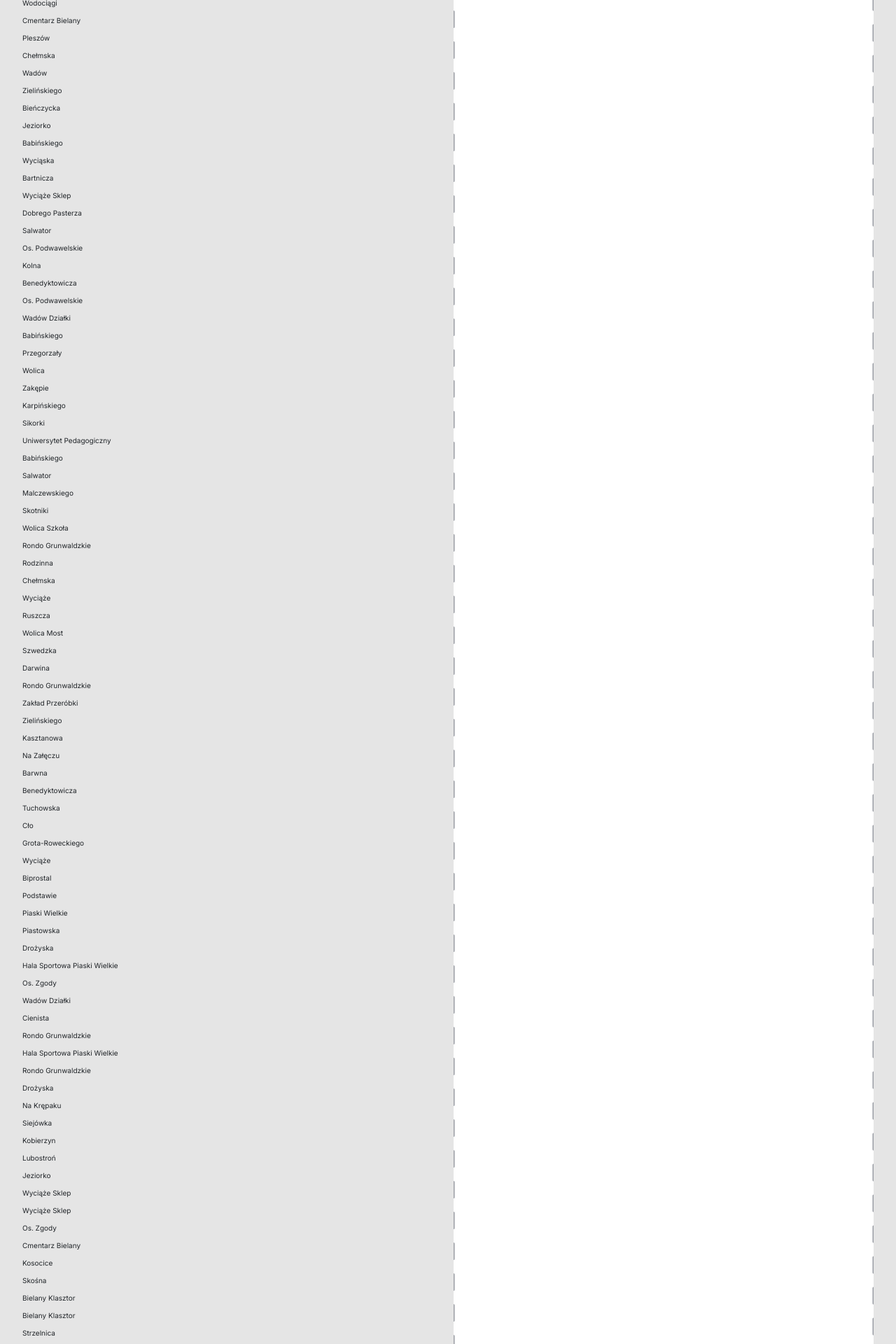
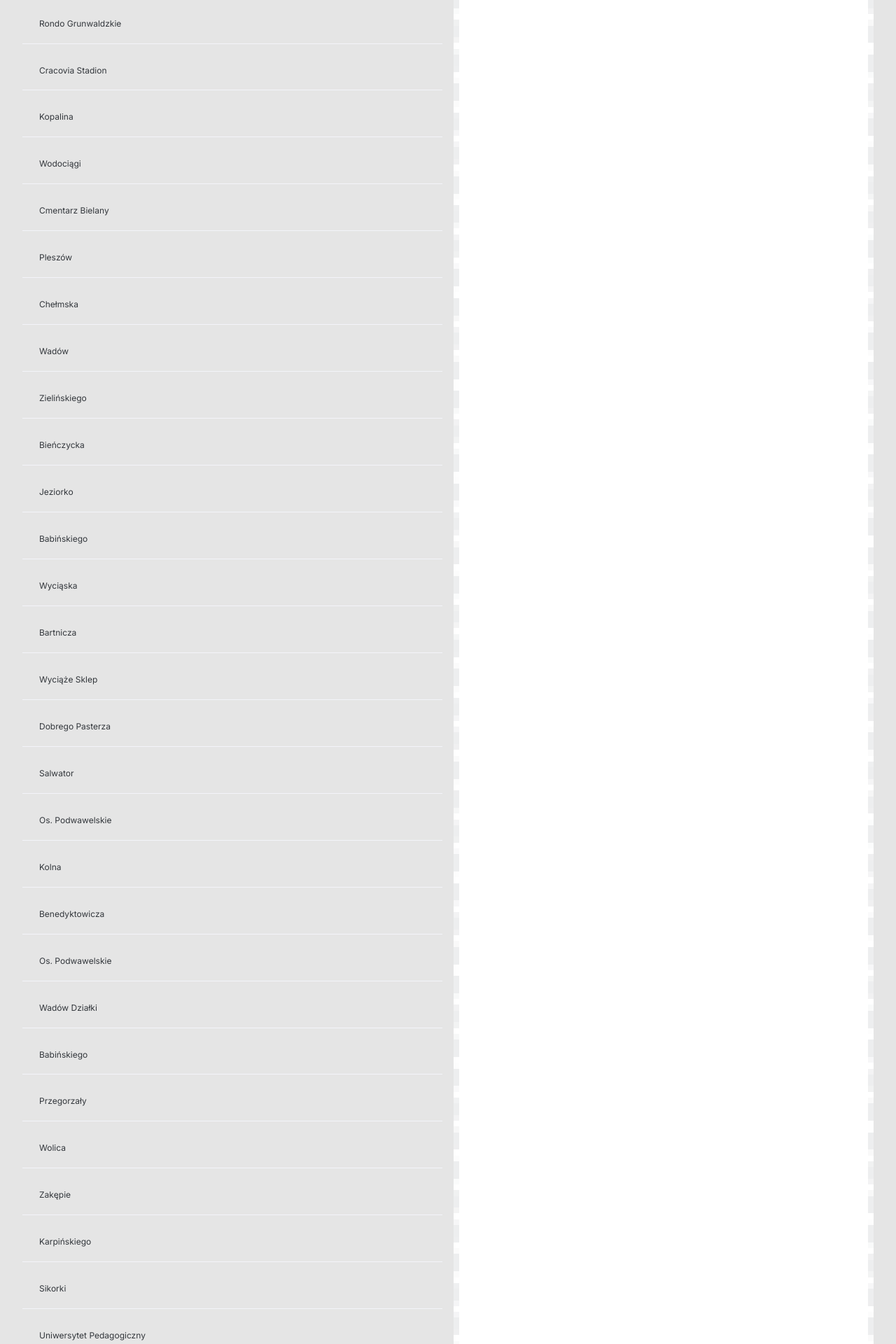
Before and after one commit to massqeen/bus-stops-timetable-app, a Vue app: page /stops in a window 1280 px wide. Shown: the part 340-2260 px from the top of the page at 70% size. Built offline with nearby package versions, Linux system fonts and the light colour scheme; data requests are answered from the project's data file.

Commit message:
Update styles of BusStopItem.vue

```diff
--- a/src/components/BusStopItem.vue
+++ b/src/components/BusStopItem.vue
@@ -16,13 +16,21 @@ const selectStop = () => {
 
 <style scoped lang="scss">
 @import '@/styles/variables';
+@import '@/styles/mixins';
 
 .bus-stop-item {
+  padding: 2rem 2.4rem;
   cursor: pointer;
   transition: background-color 0.3s;
+  @include font(1.33, $font-size-sm-1, 400);
+  color: $tab-text-color;
+
+  &:not(:last-child) {
+    border-bottom: 1px solid $rectangle-border-light;
+  }
 
   &:hover {
-    background-color: lighten($primary-color, 40%);
+    background-color: $fill-light-grey;
   }
 }
 </style>
```
